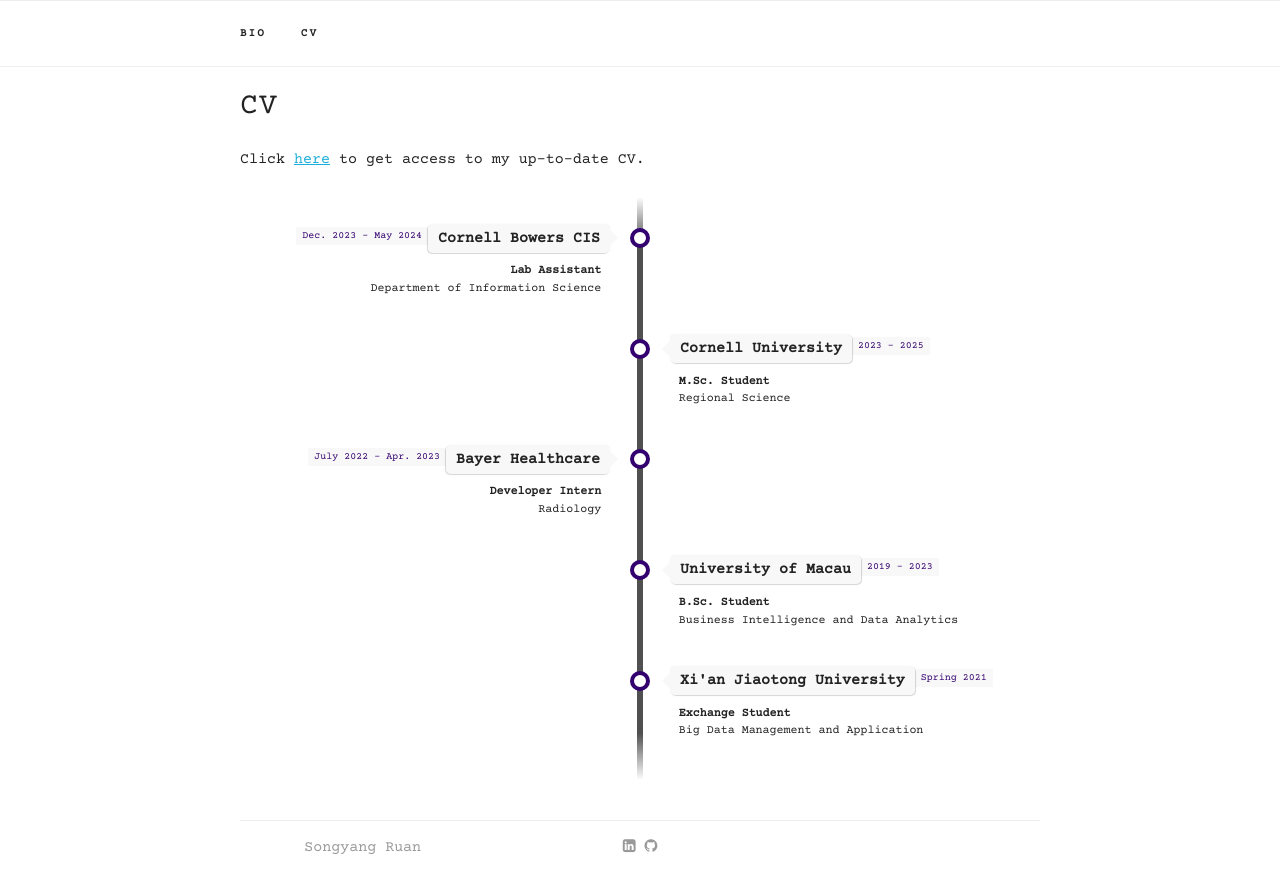
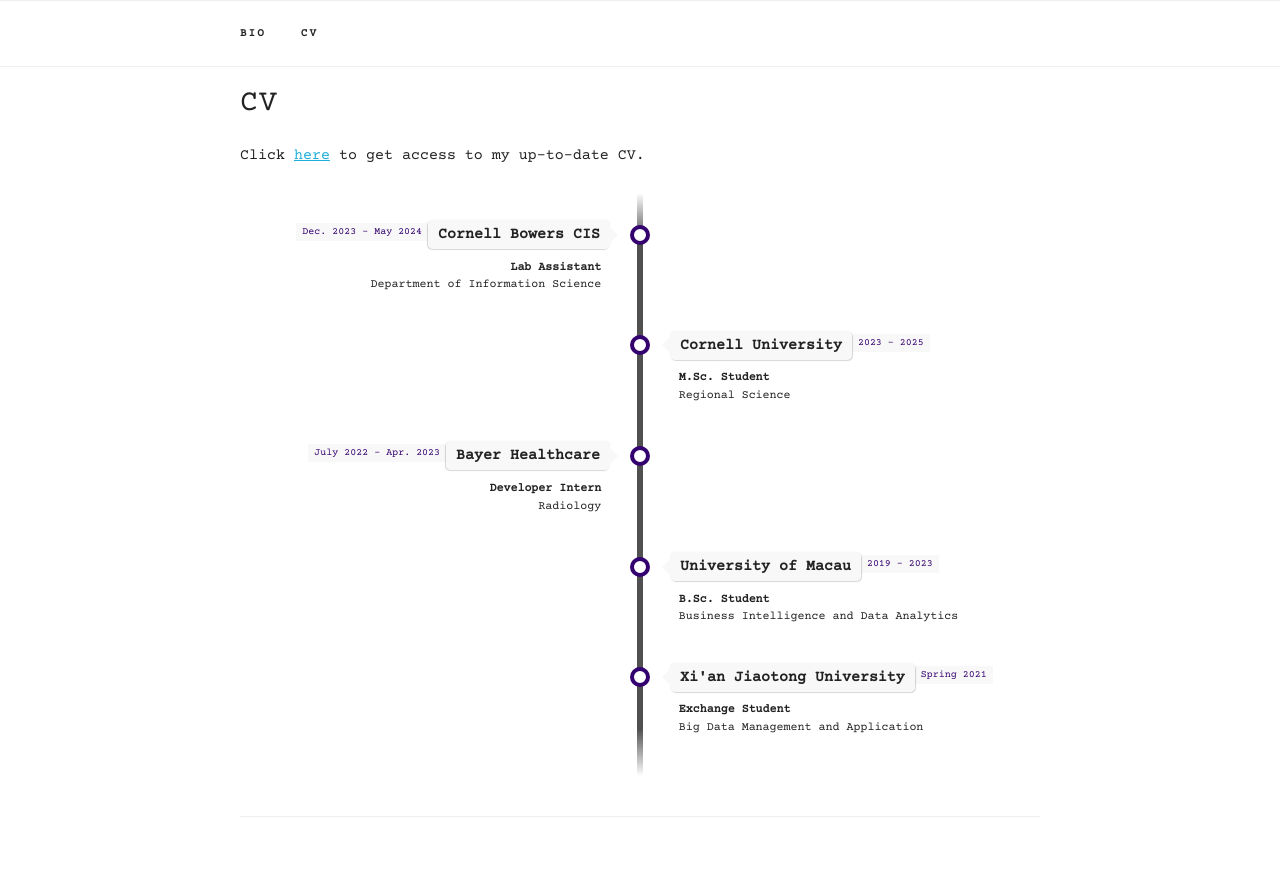
Before and after one commit to Horatioj/Horatioj.github.io, a Jekyll site: the page built from index.html, in a window 1280 px wide and 900 px high, scrolled down 1111 px. Shown: the top 893 px of the window. Built offline with Jekyll 4.4.1, drawn with Linux system fonts in a browser that asks for light colours; after the commit the page ends 1983 px from its top, so only the background shows below that.

Commit message:
Update default.html

```diff
--- a/_layouts/default.html
+++ b/_layouts/default.html
@@ -74,7 +74,7 @@
         </div>
         <div class="nine columns main-description">
             <h1>{{ site.data.main_info.name }}</h1>
-            <h2>{{ site.data.main_info.cname }}</h2>
+            <h1>{{ site.data.main_info.cname }}</h1>
             <p>{{ site.data.main_info.title }}</p>
             <p>{{ site.data.main_info.address }}</p>
             <p>{{ site.data.main_info.email }}</p>
@@ -115,7 +115,7 @@
     <div class="footer">
       <div class="row">
         <div class="four columns">
-          {{ site.data.main_info.name }}
+<!--           {{ site.data.main_info.name }} -->
         </div>
 <!--         <div class="four columns">
           {{ site.data.main_info.email }}
@@ -124,12 +124,12 @@
           <!-- <span onclick="window.open('{{ site.data.main_info.twitter }}')" style="cursor: pointer">
             <i class="fa fa-twitter" aria-hidden="true"></i>
           </span> -->
-          <span onclick="window.open('{{ site.data.main_info.linkedin }}')" style="cursor: pointer">
+<!--           <span onclick="window.open('{{ site.data.main_info.linkedin }}')" style="cursor: pointer">
             <i class="fa fa-linkedin-square" aria-hidden="true"></i>
           </span>
           <span onclick="window.open('{{ site.data.main_info.github }}')" style="cursor: pointer">
             <i class="fa fa-github" aria-hidden="true"></i>
-          </span>
+          </span> -->
           <!-- <span onclick="window.open('{{ site.data.main_info.google_scholar }}')" style="cursor: pointer">
             <i class="ai ai-google-scholar ai-lg" aria-hidden="true"></i>
           </span> -->
```
